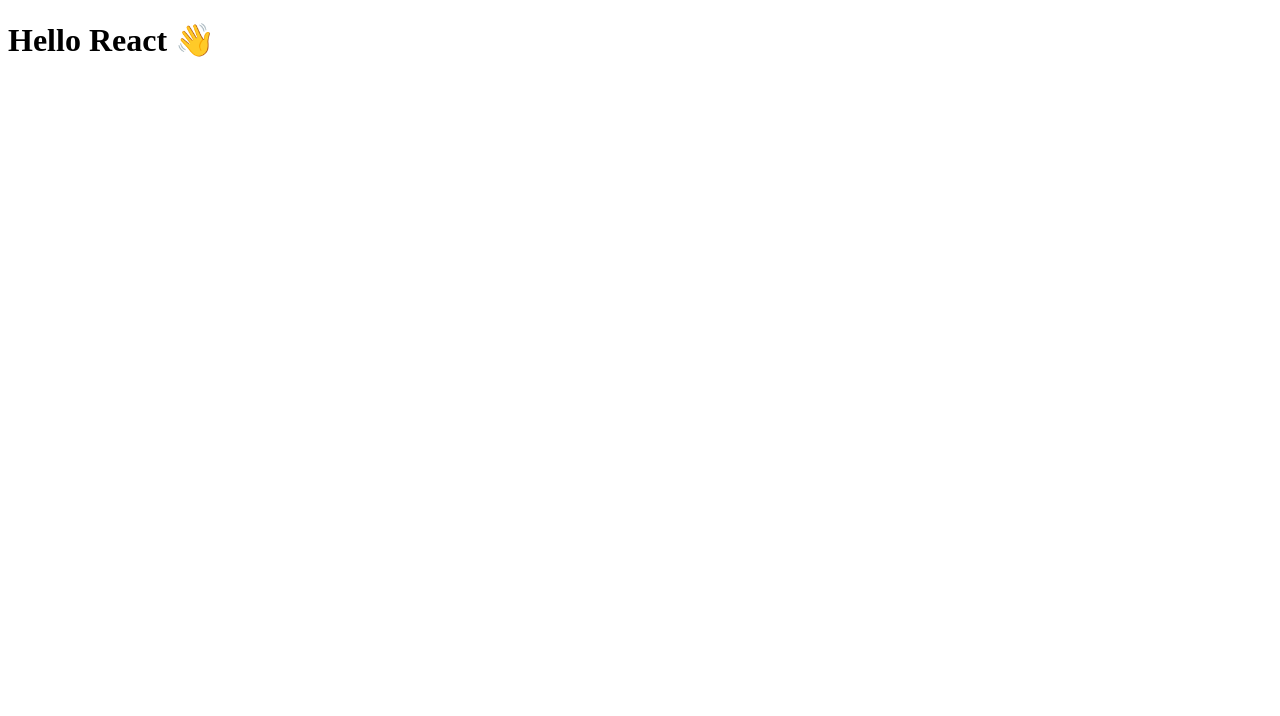
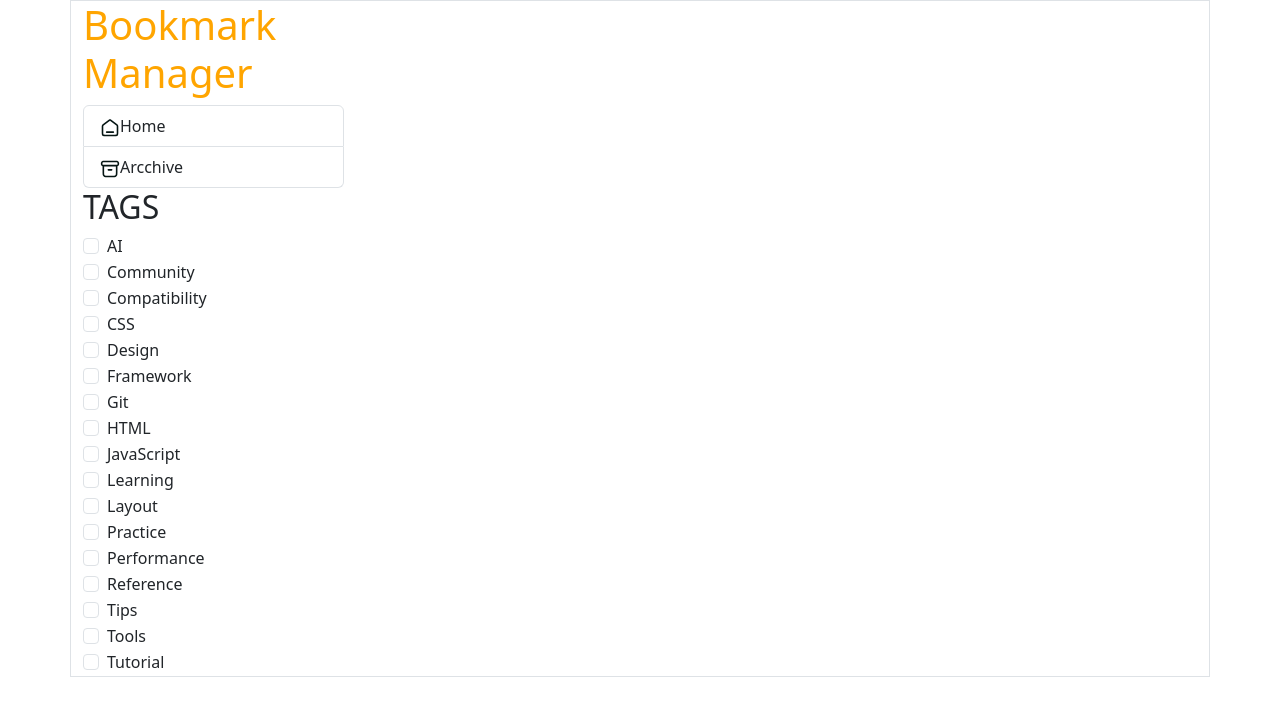
Before and after one commit to corentinnys/Bookmark-manager-app, a React (Vite) app: page / in a window 1280 px wide. Shown: the top 716 px of the page. Built offline with nearby package versions, Linux system fonts and the light colour scheme.

Commit message:
mise en place du de la colonne droite

```diff
--- a/index.html
+++ b/index.html
@@ -4,7 +4,7 @@
     <meta charset="UTF-8" />
     <link rel="icon" type="image/svg+xml" href="/favicon.svg" />
     <meta name="viewport" content="width=device-width, initial-scale=1.0" />
-    <title>weather-app</title>
+    <title>BookmarkApp</title>
 </head>
 <body>
 <div id="root"></div>
--- a/package.json
+++ b/package.json
@@ -1,5 +1,6 @@
 {
   "dependencies": {
+    "bootstrap": "^5.3.8",
     "react": "^19.2.4",
     "react-dom": "^19.2.4"
   },
--- /dev/null
+++ b/public/tag.json
@@ -0,0 +1,19 @@
+[
+  "AI",
+  "Community",
+  "Compatibility",
+  "CSS",
+  "Design",
+  "Framework",
+  "Git",
+  "HTML",
+  "JavaScript",
+  "Learning",
+  "Layout",
+  "Practice",
+  "Performance",
+  "Reference",
+  "Tips",
+  "Tools",
+  "Tutorial"
+]
--- a/src/App.jsx
+++ b/src/App.jsx
@@ -1,7 +1,20 @@
 import React from "react";
+import 'bootstrap/dist/css/bootstrap.min.css';
+import Tags from "./Tags";
+import './App.css';
 
 function App() {
-    return <h1>Hello React 👋</h1>;
+  return (
+    <section className="container border">
+        <div className="row">
+            <section className="col-3">
+                <Tags />
+            </section>
+            <section className="col-9"></section>
+        </div>
+
+    </section>
+  );
 }
 
 export default App;
--- /dev/null
+++ b/src/Tags.jsx
@@ -0,0 +1,47 @@
+import React from "react";
+import { useEffect, useState } from 'react';
+
+function Tags() {
+    const [data, setData] = useState(null);
+
+    useEffect(() => {
+        fetch('/tag.json')
+            .then(res => res.json())
+            .then(data => {
+
+                setData(data);
+            });
+    }, []);
+    return (
+
+
+        <div>
+            <h1 className={"heading-1"}>Bookmark Manager</h1>
+            <div className="list-group">
+
+                <a href="#" className="list-group-item list-group-item-action"><svg xmlns="http://www.w3.org/2000/svg" width="20" height="20" fill="none" viewBox="0 0 20 20"><path stroke="#051513" stroke-linecap="round" stroke-linejoin="round" stroke-width="1.6" d="M6.667 14.167h6.666M9.181 2.303 3.53 6.7c-.377.294-.566.441-.702.625-.12.163-.21.347-.265.542-.062.22-.062.46-.062.938v6.03c0 .933 0 1.4.182 1.756.16.314.414.569.728.728.357.182.823.182 1.757.182h9.666c.934 0 1.4 0 1.757-.182.314-.16.569-.414.728-.728.182-.357.182-.823.182-1.757V8.804c0-.478 0-.718-.062-.938a1.7 1.7 0 0 0-.265-.542c-.136-.184-.325-.33-.702-.625l-5.652-4.396c-.293-.227-.44-.341-.601-.385a.83.83 0 0 0-.436 0c-.161.044-.308.158-.6.385"/></svg>
+                    Home
+                </a>
+                <a href="#" className="list-group-item list-group-item-action"><svg xmlns="http://www.w3.org/2000/svg" width="20" height="20" fill="none" viewBox="0 0 20 20"><path stroke="#051513" stroke-linecap="round" stroke-linejoin="round" stroke-width="1.6" d="M3.334 6.664a2 2 0 0 1-.325-.03 1.67 1.67 0 0 1-1.31-1.309c-.032-.16-.032-.354-.032-.742 0-.387 0-.58.032-.741a1.67 1.67 0 0 1 1.31-1.31c.16-.032.354-.032.741-.032h12.5c.387 0 .581 0 .742.032a1.67 1.67 0 0 1 1.31 1.31c.032.16.032.354.032.741 0 .388 0 .581-.032.742a1.67 1.67 0 0 1-1.31 1.31 2 2 0 0 1-.325.029m-8.333 4.17h3.333M3.334 6.666h13.333V13.5c0 1.4 0 2.1-.273 2.635a2.5 2.5 0 0 1-1.092 1.092c-.535.273-1.235.273-2.635.273H7.334c-1.4 0-2.1 0-2.635-.273a2.5 2.5 0 0 1-1.093-1.092c-.272-.535-.272-1.235-.272-2.635z"/></svg>
+                    Arcchive
+                </a>
+
+            </div>
+            <h2>TAGS</h2>
+            {data ? (
+                data.map((tag, index) => (
+                    <div className="form-check" key={index}>
+                        <input className="form-check-input" type="checkbox" value="" id="flexCheckChecked"/>
+                        <label className="form-check-label" htmlFor="flexCheckChecked">
+                            {tag}
+                        </label>
+                    </div>
+                ))
+            ) : (
+                <p>Chargement...</p>
+            )}
+        </div>
+    );
+}
+
+export default Tags;
--- /dev/null
+++ b/src/app.css
@@ -0,0 +1,3 @@
+.heading-1{
+    color: orange;
+}
```
Also changed, not shown: 1 other file (tests, documents, lock files or other folders).
